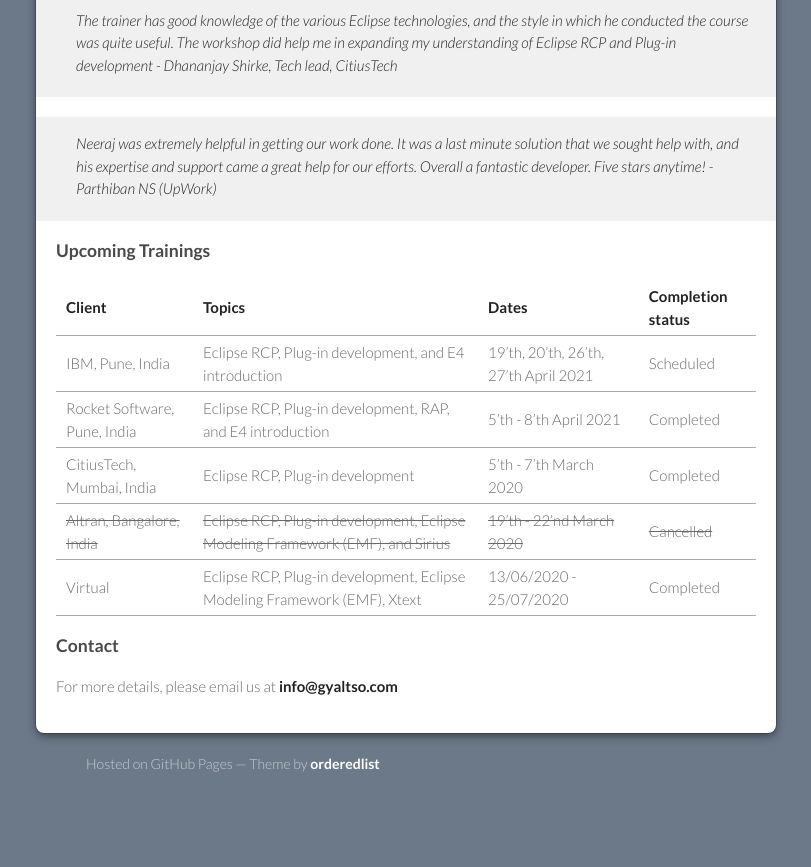
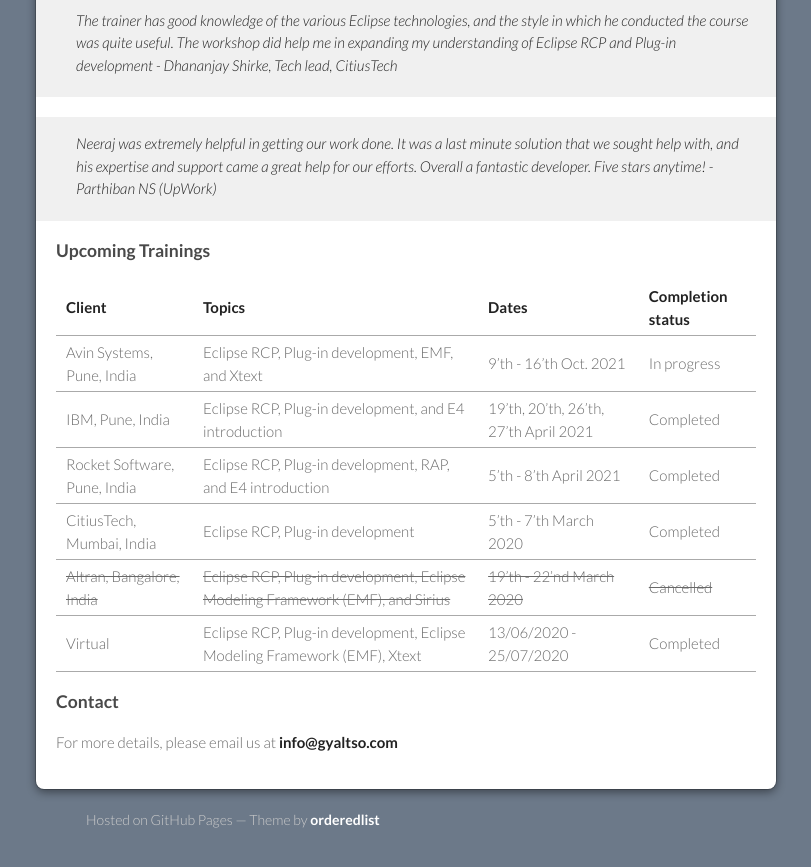
Before and after one commit to gyaltso/gyaltso.github.com, a Jekyll site: the page built from index.md, in a window 1280 px wide and 900 px high, scrolled down 1440 px. Shown: the top 867 px of the window, without its empty margins (234-1045 px from the left). Built offline with Jekyll 4.4.1, drawn with Linux system fonts in a browser that asks for light colours; our own code applies the rules of GitHub Pages for plain Markdown files; before the commit the page ends 2284 px from its top, so only the background shows below that.

Commit message:
Added Avin Systems training details

```diff
--- a/index.md
+++ b/index.md
@@ -44,7 +44,8 @@ Virtual training - IBM, AVIN Systems, Sapient, Majesco – Mastek, Aricent, Anci
 
 | Client                       | Topics                                                                             | Dates                                 | Completion status |
 | :--------------------------- | :--------------------------------------------------------------------------------- | :------------------------------------ | :---------------- |
-| IBM, Pune, India             | Eclipse RCP, Plug-in development, and E4 introduction                              | 19'th, 20'th, 26'th, 27'th April 2021 | Scheduled         |
+| Avin Systems, Pune, India             | Eclipse RCP, Plug-in development, EMF, and Xtext                              | 9'th - 16'th Oct. 2021 | In progress         |
+| IBM, Pune, India             | Eclipse RCP, Plug-in development, and E4 introduction                              | 19'th, 20'th, 26'th, 27'th April 2021 | Completed         |
 | Rocket Software, Pune, India | Eclipse RCP, Plug-in development, RAP, and E4 introduction                         | 5'th - 8'th April 2021                | Completed         |
 | CitiusTech, Mumbai, India    | Eclipse RCP, Plug-in development                                                   | 5'th - 7'th March 2020                | Completed         |
 | ~~Altran, Bangalore, India~~ | ~~Eclipse RCP, Plug-in development, Eclipse Modeling Framework (EMF), and Sirius~~ | ~~19'th - 22'nd March 2020~~          | ~~Cancelled~~     |
```
